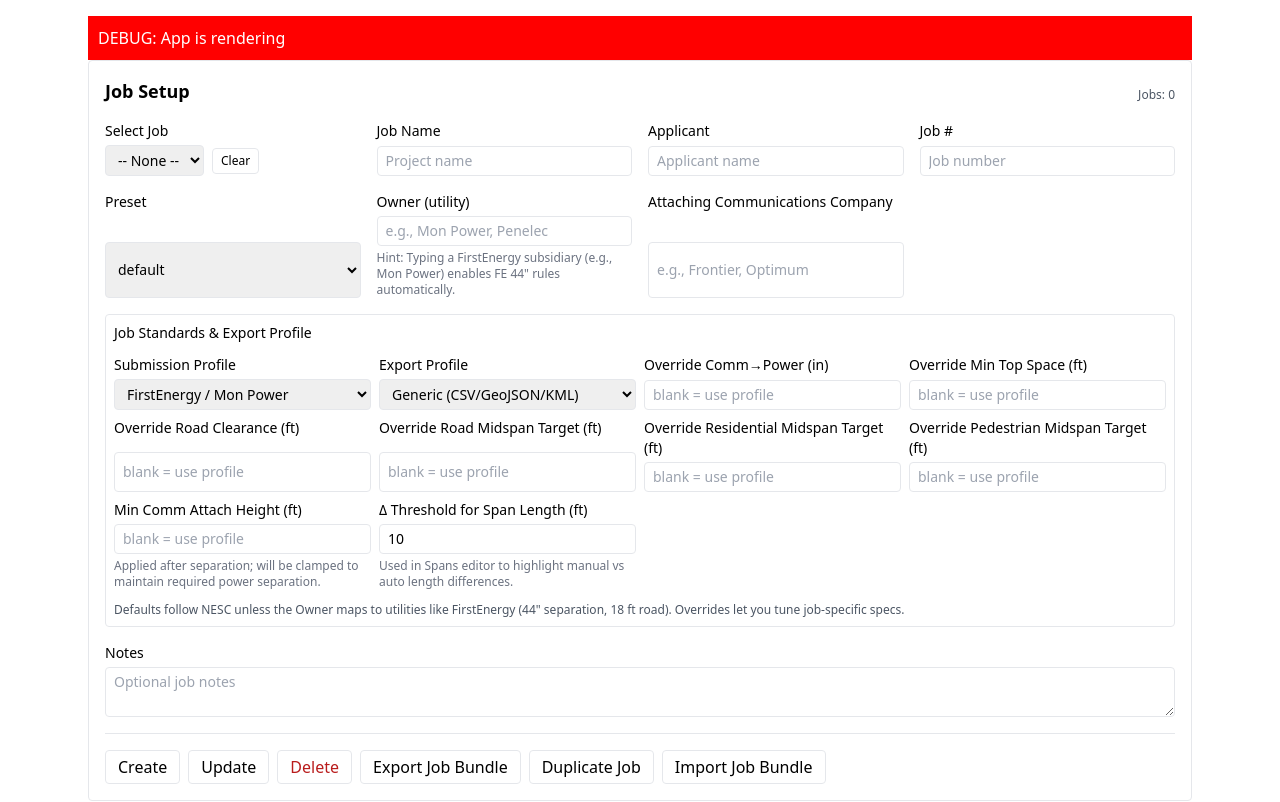
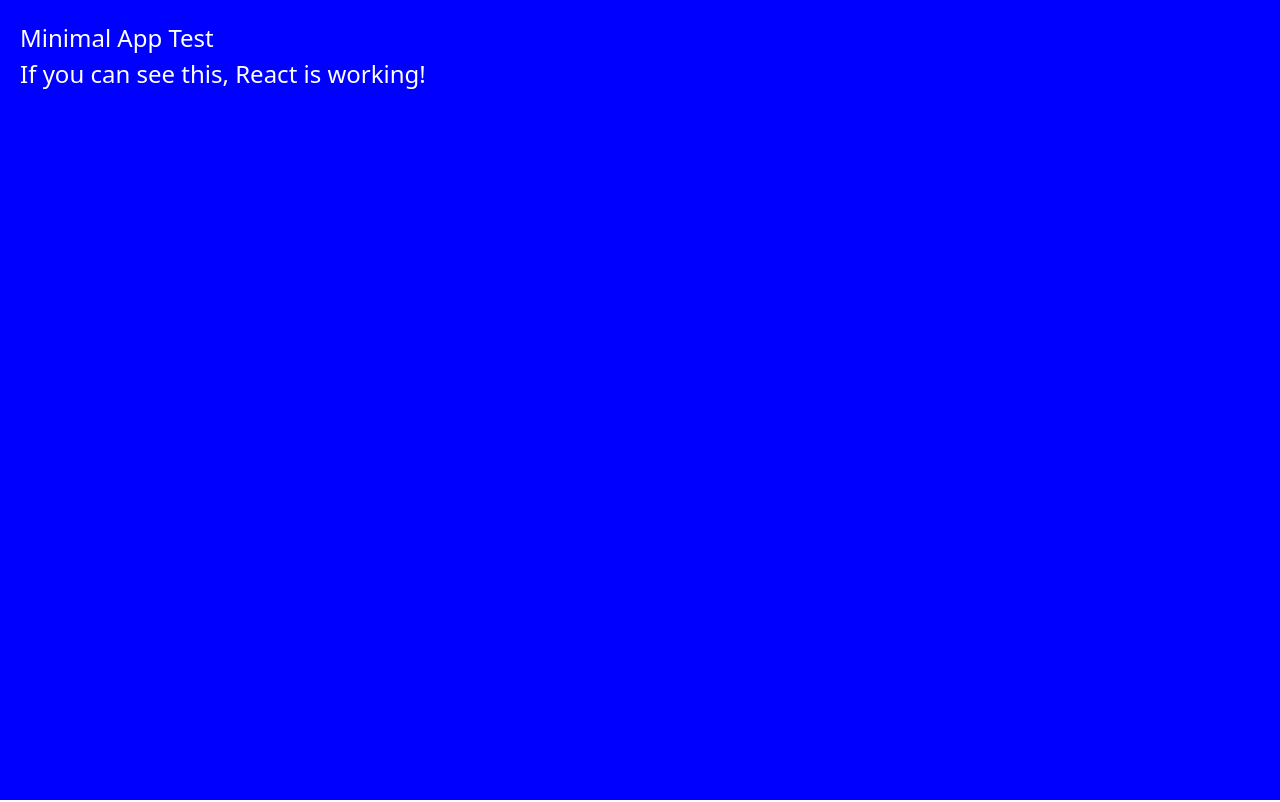
Before and after one commit to JHARB47/pole-height-app, a React (Vite) app: page / in a window 1280 px wide. Shown: the top 802 px of the page. Built offline with nearby package versions, Linux system fonts and the light colour scheme.

Commit message:
debug: minimal React app to test deployment

```diff
--- a/src/App.jsx
+++ b/src/App.jsx
@@ -1,72 +1,16 @@
 import React from 'react';
-import PropTypes from 'prop-types';
-import LazyProposedLineCalculator from './components/LazyProposedLineCalculator';
-import JobSetup from './components/JobSetup';
-
-class ErrorBoundary extends React.Component {
-  constructor(props) {
-    super(props);
-    this.state = { error: null };
-  }
-
-  static getDerivedStateFromError(error) {
-    return { error };
-  }
-
-  componentDidCatch(error, info) {
-    console.error('App error:', error, info);
-  }
-
-  render() {
-    if (this.state.error) {
-      return (
-        <div style={{ padding: 16 }}>
-          <h1 style={{ fontSize: 18, fontWeight: 600 }}>Something went wrong.</h1>
-          <pre style={{ fontSize: 12, color: '#7f1d1d', whiteSpace: 'pre-wrap' }}>
-            {String(this.state.error)}
-          </pre>
-          <button
-            onClick={() => {
-              try {
-                localStorage.removeItem('pole-height-store');
-                window.location.reload();
-              } catch (e) {
-                console.error('Clear failed:', e);
-              }
-            }}
-            style={{
-              marginTop: 8,
-              border: '1px solid #999',
-              borderRadius: 4,
-              padding: '4px 8px',
-              fontSize: 12,
-            }}
-          >
-            Clear saved state
-          </button>
-        </div>
-      );
-    }
-    return this.props.children;
-  }
-}
-
-ErrorBoundary.propTypes = {
-  children: PropTypes.node.isRequired,
-};
 
 export default function App() {
-  console.log('App component rendering...');
   return (
-    <ErrorBoundary>
-      <div className="safe-pt safe-pb">
-        <div className="mx-auto max-w-6xl px-3 md:px-6 py-3 md:py-4 break-anywhere">
-          <div style={{background: 'red', color: 'white', padding: '10px'}}>DEBUG: App is rendering</div>
-          <JobSetup />
-          <div className="h-3" />
-          <LazyProposedLineCalculator />
-        </div>
-      </div>
-    </ErrorBoundary>
+    <div style={{
+      background: 'blue',
+      color: 'white',
+      padding: '20px',
+      fontSize: '24px',
+      minHeight: '100vh'
+    }}>
+      <h1>Minimal App Test</h1>
+      <p>If you can see this, React is working!</p>
+    </div>
   );
 }
```
